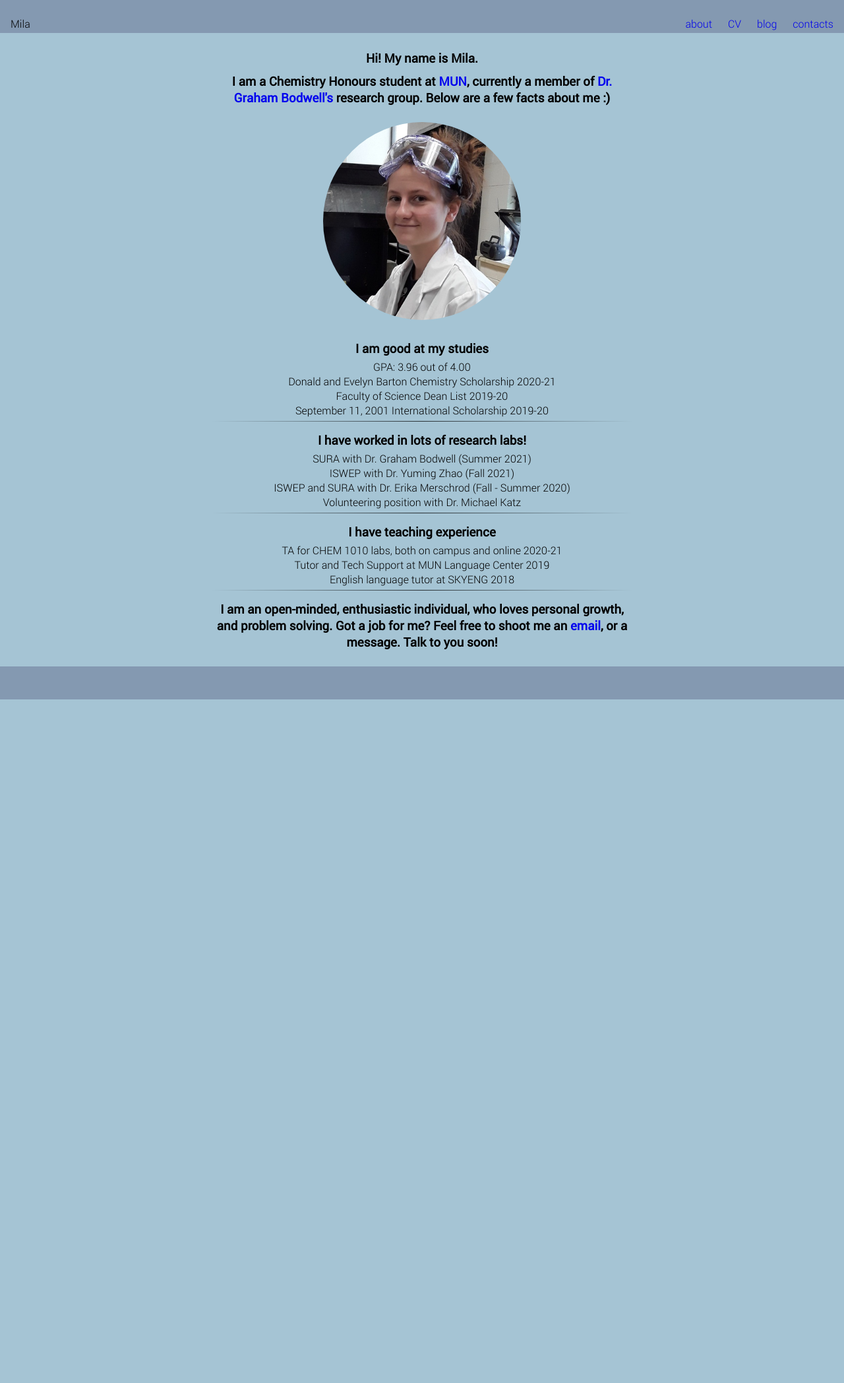
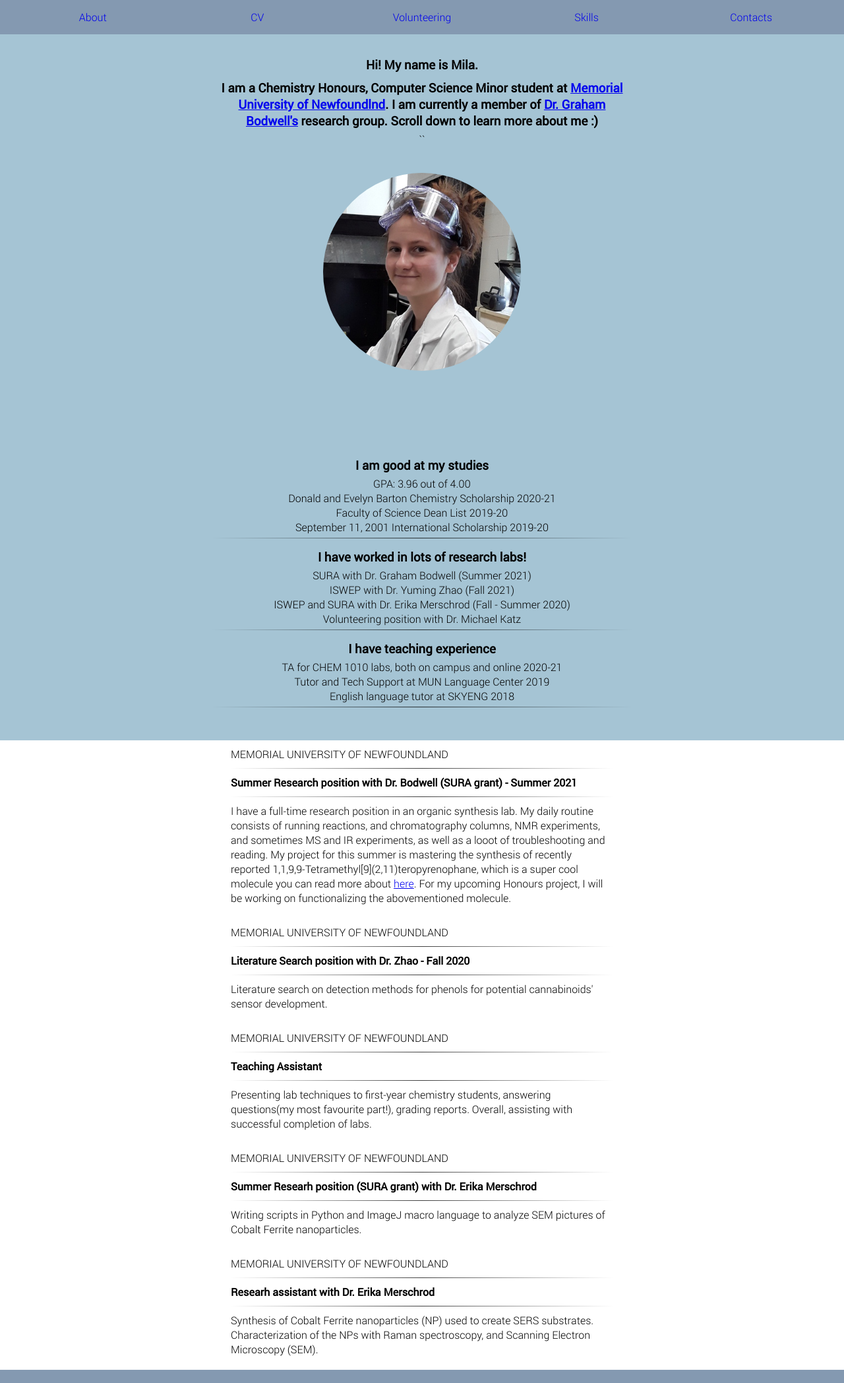
Before and after one commit to lsyurievna/resume_app, a Flask app: page / in a window 1280 px wide. Shown: the whole page at 66% size. Before the commit the page ends 1060 px from the top, so only its background shows below. Run offline with Flask 2, Linux system fonts and the light colour scheme.

Commit message:
Figured I need to get rid of a lot of things I don't really need for my website, also now it's a one-page deal, with the links in the navigation bar leading you to the sections on this one page

```diff
--- a/app.py
+++ b/app.py
@@ -9,47 +9,7 @@ app = Flask(__name__)
 
 name = "Mila"
 contact = decouple.config("CONTACT_FORM_API")
-blog_posts = []
-name_to_blog_post = {}
-
-
-#If a file in the blog dir has ".md" extension
-#print its name
-with os.scandir("blog") as it:
-  for entry in it:
-    if entry.name.endswith(".md") and entry.is_file():
-
-      raw_post_date, post_name = entry.name.split("_")
-      post_date = datetime.datetime.strptime(raw_post_date, "%Y-%m-%d")
-      post_name = post_name.rstrip(".md")
-      post_data = Path(entry.path).read_text()
-      html = markdown.markdown(post_data)
-
-      blog_posts.append({
-        "name": post_name,
-        "date": post_date,
-        "html": html
-      })
 
 @app.route("/")
 def about():
-  return render_template("about.html", name=name)
-
-@app.route("/CV")
-def CV():
-  return render_template("CV.html", name=name)
-
-@app.route("/contacts")
-def contacts():
-  return render_template("contacts.html", name = name, api = contact)
-
-@app.route("/blog_listing")
-def blog_listing():
-  return render_template("blog_listing.html", name = name, blog_posts = blog_posts)
-
-@app.route("/blog_listing/<post_name>")
-def blog_entry(post_name):
-  for post in blog_posts:
-    if post_name == post["name"]:
-      return render_template("blog_entry.html", name = name, post=post)
-  return "Post not found"
+  return render_template("layout.html", name=name)
--- a/blog/2021-07-29_Frist-Post.md
+++ /dev/null
@@ -1,9 +0,0 @@
-# First post
-
-## H2
-
-### H3
-
-
-
-This is a new post
--- a/blog/2021-07-30_Second-Post.md
+++ /dev/null
@@ -1,4 +0,0 @@
-#second post
-
-1. second possst
-2. my second post
--- a/static/styles.css
+++ b/static/styles.css
@@ -1,15 +1,12 @@
-/*COLORS FOR THE WEBSITE
-165, 196, 212
-132, 153, 177
-123, 109, 141
-89, 63, 98
-73, 59, 42
-*/
 
 *{
   margin:0;
   padding:0;
   box-sizing:border-box;
+}
+
+html{
+  scroll-behavior:smooth;
 }
 
 /*FONTS*/
@@ -71,25 +68,25 @@ img{
 
 nav, footer{
   background-color: rgba(132, 153, 177);
-  padding-bottom:25px;
-  padding-top:25px;
+  padding-bottom:10px;
+  padding-top:10px;
   padding-left:1em;
   padding-right:1em;
   margin:0px;
   width:100%;
 }
 
-nav .name{
-  float:left;
+nav{
+  overflow:hidden;
+  position:fixed;
 }
 
-nav ul{
-  float:right;
-}
-
-nav ul li{
-  display: inline-block;
-  padding-left:20px;
+nav a{
+  float:left;
+  width:20%;
+  padding:5px;
+  text-align:center;
+  text-decoration:none;
 }
 
 /*CONTENT SECTION*/
@@ -102,19 +99,16 @@ article{
   padding-bottom:20px;
 }
 
-.content{
+.section{
   width:50%;
   margin:auto;
+  padding-top:60px;
+  padding-bottom:20px;
 }
 
-
-.content img{
+ .profile-img{
   padding-bottom:20px;
   padding-top:20px;
-}
-
-.content ul{
-  list-style-type:none;
 }
 
 hr{
@@ -124,13 +118,12 @@ hr{
   margin-top:5px;
   margin-bottom:10px;
 }
-
-.content a{
-  text-decoration:none;
+h3{
+  padding:5px;
 }
 
-h3{
-  padding:5px;
+ul{
+  list-style:none;
 }
 
 /*CV*/
--- a/templates/about.html
+++ /dev/null
@@ -1,51 +0,0 @@
-{% extends "layout.html" %}
-{% block title %}About{% endblock %}
-
-{% block content %}
-
-<div class="content">
-<div class="into">
-  <h3>Hi! My name is {{ name }}.</h3>
-  <h3>I am a Chemistry Honours student at <a href = "https://www.mun.ca/">MUN</a>,
-    currently a member of <a href="https://gbodwell.wordpress.com/research/">Dr.
-  Graham Bodwell's</a> research group. Below are a few facts about me :)
- </h3>
-</div>
-
-<img src = "{{ url_for('static', filename = 'profile-pic-small.png') }}" \>
-
-<h3>I am good at my studies</h3>
-<ul>
-  <li>GPA: 3.96 out of 4.00</li>
-  <li>Donald and Evelyn Barton Chemistry Scholarship 2020-21</li>
-  <li>Faculty of Science Dean List 2019-20</li>
-  <li>September 11, 2001 International Scholarship 2019-20</li>
-</ul>
-<hr>
-
-<h3>I have worked in lots of research labs!</h3>
-<ul>
-  <li>SURA with Dr. Graham Bodwell (Summer 2021)</li>
-  <li>ISWEP with Dr. Yuming Zhao (Fall 2021)</li>
-  <li>ISWEP and SURA with Dr. Erika Merschrod (Fall - Summer 2020)</li>
-  <li>Volunteering position with Dr. Michael Katz</li>
-</ul>
-<hr>
-
-<h3>I have teaching experience</h3>
-<ul>
-  <li>TA for CHEM 1010 labs, both on campus and online 2020-21</li>
-  <li>Tutor and Tech Support at MUN Language Center 2019</li>
-  <li>English language tutor at SKYENG 2018</li>
-</ul>
-<hr>
-
-
-<h3>
-  I am an open-minded, enthusiastic individual,
-  who loves personal growth, and problem solving.
-   Got a job for me? Feel free to shoot me an <a href = "templates/contacts.html">email</a>,
-   or a message. Talk to you soon!
-</h3>
-</div>
-{% endblock %}
--- a/templates/layout.html
+++ b/templates/layout.html
@@ -10,20 +10,123 @@
 
 <body>
   <nav>
-    <p class="name">Mila</p>
-    <ul>
-      <a href = "/"><li>about</li></a>
-      <a href = "/CV"><li>CV</li></a>
-      <a href = "/blog_listing"><li>blog</li></a>
-      <a href = "/contacts"><li>contacts</li></a>
-    </ul>
+      <a href = "#about-section">About</a>
+      <a href = "#CV-section">CV</a>
+      <a href = "#volunteering-section">Volunteering</a>
+      <a href = "#skills-section">Skills</a>
+      <a href = "#contacts-section">Contacts</a>
   </nav>
 
+  <!--About-->
   <article>
-  {% block content %}
+  <div  id = "about-section">
 
-  {% endblock %}
+    <div class="section">
+      <h3>Hi! My name is {{ name }}.</h3>
+      <h3>I am a Chemistry Honours, Computer Science Minor student at <a href = "https://www.mun.ca/">Memorial
+      University of Newfoundlnd</a>.
+      I am currently a member of <a href="https://gbodwell.wordpress.com/research/">Dr.
+      Graham Bodwell's</a> research group. Scroll down to learn more about me :)
+     </h3>
+  ``</div>
+
+  <img class = "profile-img"src = "{{ url_for('static', filename = 'profile-pic-small.png') }}">
   </article>
+
+  <article>
+    <div id="CV-section">
+    <div class = "section">
+    <h3>I am good at my studies</h3>
+    <ul>
+      <li>GPA: 3.96 out of 4.00</li>
+      <li>Donald and Evelyn Barton Chemistry Scholarship 2020-21</li>
+      <li>Faculty of Science Dean List 2019-20</li>
+      <li>September 11, 2001 International Scholarship 2019-20</li>
+    </ul>
+    <hr>
+
+    <h3>I have worked in lots of research labs!</h3>
+    <ul>
+      <li>SURA with Dr. Graham Bodwell (Summer 2021)</li>
+      <li>ISWEP with Dr. Yuming Zhao (Fall 2021)</li>
+      <li>ISWEP and SURA with Dr. Erika Merschrod (Fall - Summer 2020)</li>
+      <li>Volunteering position with Dr. Michael Katz</li>
+    </ul>
+    <hr>
+
+    <h3>I have teaching experience</h3>
+    <ul>
+      <li>TA for CHEM 1010 labs, both on campus and online 2020-21</li>
+      <li>Tutor and Tech Support at MUN Language Center 2019</li>
+      <li>English language tutor at SKYENG 2018</li>
+    </ul>
+    <hr>
+    </div>
+    </div>
+    </article>
+
+
+
+      <div class="CV-block">
+        <p class="CV-place">MEMORIAL UNIVERSITY OF NEWFOUNDLAND</p>
+        <hr class="CV-hr">
+        <p class="CV-position">Summer Research position with Dr. Bodwell (SURA grant) - Summer 2021</p>
+        <hr class="CV-hr">
+        <p class="CV-description">
+          I have a full-time research position in an organic synthesis lab.
+          My daily routine consists of running reactions, and chromatography columns, NMR experiments,
+          and sometimes MS and IR experiments, as well as a looot of troubleshooting and reading.
+         My project for this summer is mastering the synthesis of
+          recently reported 1,1,9,9-Tetramethyl[9](2,11)teropyrenophane, which is a super cool molecule you can read more about <a href="https://pubmed.ncbi.nlm.nih.gov/29272562/">here</a>.
+          For my upcoming Honours project, I will be working on functionalizing the abovementioned molecule.
+        </p>
+      </div>
+
+      <div class="CV-block">
+        <p class="CV-place">MEMORIAL UNIVERSITY OF NEWFOUNDLAND</p>
+        <hr class="CV-hr">
+        <p class="CV-position">Literature Search position with Dr. Zhao - Fall 2020</p>
+        <hr class="CV-hr">
+        <p class="CV-description">Literature search on detection methods
+          for phenols for potential cannabinoids' sensor development.
+        </p>
+      </div>
+
+      <div class="CV-block">
+        <p class="CV-place">MEMORIAL UNIVERSITY OF NEWFOUNDLAND</p>
+        <hr class="CV-hr">
+        <p class="CV-position">Teaching Assistant</p>
+        <hr class="CV-hr">
+        <p class="CV-description">Presenting lab techniques to first-year chemistry students,
+          answering questions(my most favourite part!), grading reports. Overall,
+          assisting with successful completion of labs.
+        </p>
+      </div>
+
+      <div class="CV-block">
+        <p class="CV-place">MEMORIAL UNIVERSITY OF NEWFOUNDLAND</p>
+        <hr class="CV-hr">
+        <p class="CV-position">Summer Researh position (SURA grant) with Dr. Erika Merschrod</p>
+        <hr class="CV-hr">
+        <p class="CV-description">Writing scripts in Python
+          and ImageJ macro language to analyze SEM pictures of Cobalt Ferrite nanoparticles.
+        </p>
+      </div>
+
+      <div class="CV-block">
+        <p class="CV-place">MEMORIAL UNIVERSITY OF NEWFOUNDLAND</p>
+        <hr class="CV-hr">
+        <p class="CV-position">Researh assistant with Dr. Erika Merschrod</p>
+        <hr class="CV-hr">
+        <p class="CV-description">
+          Synthesis of Cobalt Ferrite nanoparticles (NP) used to create SERS substrates.
+          Characterization of the NPs with Raman spectroscopy, and Scanning Electron Microscopy (SEM).
+        </p>
+      </div>
+
+      </div>
+
+
 
   <footer>
 
```
Also changed, not shown: templates/CV.html (deleted, +0 -63 lines), templates/blog_entry.html (deleted, +0 -11 lines), templates/blog_listing.html (deleted, +0 -15 lines), database/database.db (deleted), static/profile_pic.jpg (deleted), 3 other files.
